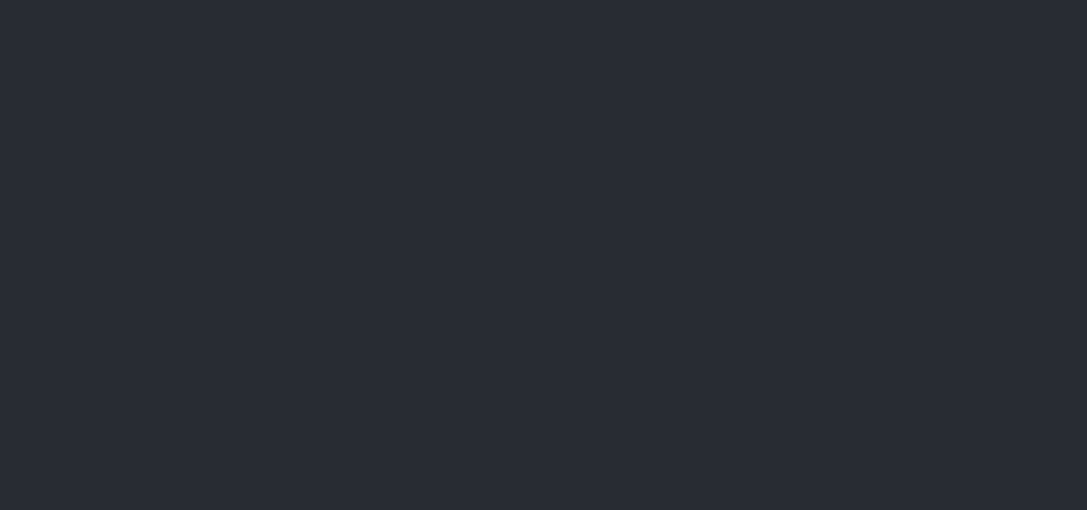
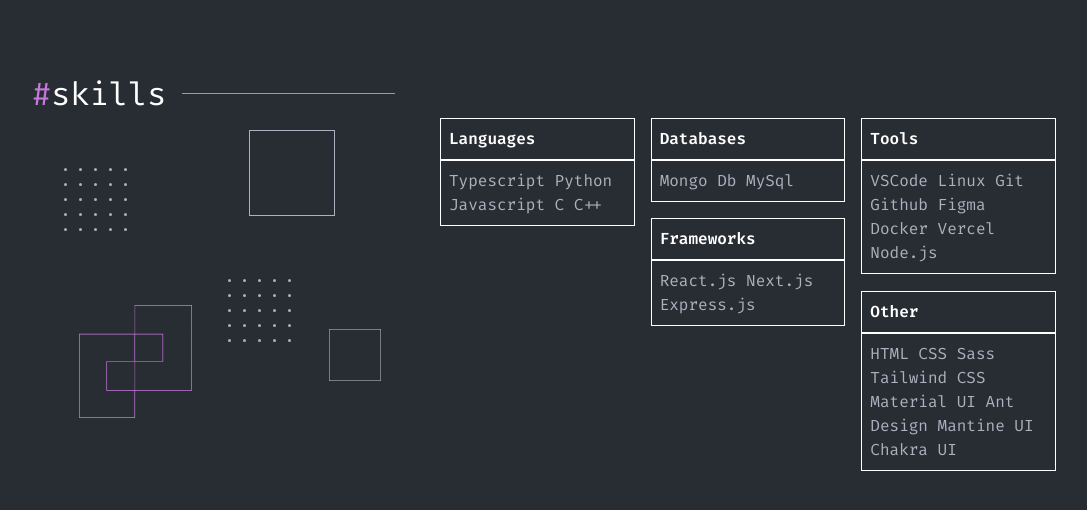
Before and after one commit to Avas77/avas-portfolio-v2, a Next.js app: page / in a window 1280 px wide. Shown: the part 1669-2179 px from the top of the page, without its empty margins (96-1183 px from the left). Before the commit the page ends 1739 px from the top, so only its background shows below. Built offline with nearby package versions, Linux system fonts and the light colour scheme.

Commit message:
feat: created skills block

```diff
--- a/app/page.tsx
+++ b/app/page.tsx
@@ -17,9 +17,9 @@
       <article className="mb-[106px] px-4 lg:px-0">
         <Projects />
       </article>
-      {/* <section className="">
+      <section className="mb-28">
         <Skills />
-      </section> */}
+      </section>
     </>
   );
 };
--- a/components/Shapes/index.tsx
+++ b/components/Shapes/index.tsx
@@ -3,19 +3,42 @@
 
 const Shapes = () => {
   return (
-    <div className="relative flex-1">
-      <div className="left-[5%]">
-        <Image src="/assets/Dots.svg" alt="Dots" width={63} height={63} />
-      </div>
+    <div className="relative basis-[349px]">
+      <Image
+        src="/assets/Dots.svg"
+        alt="Dots"
+        width={63}
+        height={63}
+        className="absolute left-8 top-[50px]"
+      />
       <Image
         src="/assets/purple-line.svg"
         alt="Purple Lines"
         width={113}
         height={113}
+        className="absolute bottom-0 left-[47px]"
       />
-      <Image src="/assets/rectangle.svg" alt="Dots" width={86} height={86} />
-      <Image src="/assets/rectangle.svg" alt="Dots" width={52} height={52} />
-      <Image src="/assets/Dots.svg" alt="Dots" width={63} height={63} />
+      <Image
+        src="/assets/rectangle.svg"
+        alt="Dots"
+        width={86}
+        height={86}
+        className="absolute top-3 right-[46px]"
+      />
+      <Image
+        src="/assets/rectangle.svg"
+        alt="Dots"
+        width={52}
+        height={52}
+        className="absolute bottom-[37px] right-0"
+      />
+      <Image
+        src="/assets/Dots.svg"
+        alt="Dots"
+        width={63}
+        height={63}
+        className="absolute bottom-[76px] right-[90px]"
+      />
     </div>
   );
 };
--- /dev/null
+++ b/components/SkillBox/index.tsx
@@ -0,0 +1,20 @@
+import React from "react";
+
+interface ISKillBoxProps {
+  groupName: string;
+  skills: string;
+  classNames: string;
+}
+
+const SkillBox = ({ groupName, skills, classNames }: ISKillBoxProps) => {
+  return (
+    <section
+      className={`${classNames} [&:nth-child(4)]:col-start-3 [&:nth-child(4)]:col-end-4 [&:nth-child(5)]:col-start-2 [&:nth-child(5)]:col-end-3 [&:nth-child(5)]:row-start-2 [&:nth-child(5)]:row-end-3 [&:nth-child(4)]:mt-[73px]`}
+    >
+      <h4 className="font-semibold border border-white p-2">{groupName}</h4>
+      <p className="text-gray border border-white p-2">{skills}</p>
+    </section>
+  );
+};
+
+export default SkillBox;
--- a/components/Skills/index.tsx
+++ b/components/Skills/index.tsx
@@ -7,7 +7,7 @@
   return (
     <>
       <BlockHeader title="skills" classNames="w-[213px]" />
-      <div className="flex">
+      <div className="flex gap-[59px] min-h-[300px]">
         <Shapes />
         <SkillsList />
       </div>
--- a/components/SkillsList/index.tsx
+++ b/components/SkillsList/index.tsx
@@ -1,7 +1,20 @@
 import React from "react";
+import SkillBox from "../SkillBox";
+import { skillsList } from "@/constants/SkillsList";
 
 const SkillsList = () => {
-  return <div>SkillsList</div>;
+  return (
+    <div className="flex-1 grid grid-cols-3 gap-4 auto-rows-[84px]">
+      {skillsList.map((item, index) => (
+        <SkillBox
+          key={item.skillGroup}
+          groupName={item.skillGroup}
+          skills={item.skills}
+          classNames={`item-${index.toString()}`}
+        />
+      ))}
+    </div>
+  );
 };
 
 export default SkillsList;
--- /dev/null
+++ b/constants/SkillsList.tsx
@@ -0,0 +1,23 @@
+export const skillsList = [
+  {
+    skillGroup: "Languages",
+    skills: "Typescript Python Javascript C C++",
+  },
+  {
+    skillGroup: "Databases",
+    skills: "Mongo Db MySql",
+  },
+  {
+    skillGroup: "Tools",
+    skills: "VSCode Linux Git Github Figma Docker Vercel Node.js",
+  },
+  {
+    skillGroup: "Other",
+    skills:
+      "HTML CSS Sass Tailwind CSS Material UI Ant Design Mantine UI Chakra UI",
+  },
+  {
+    skillGroup: "Frameworks",
+    skills: "React.js Next.js Express.js",
+  },
+];
```
